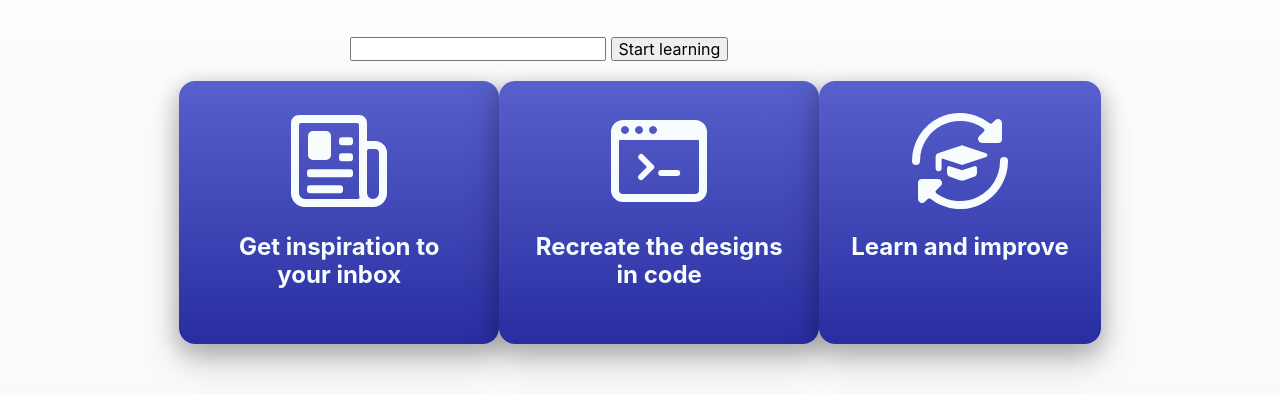
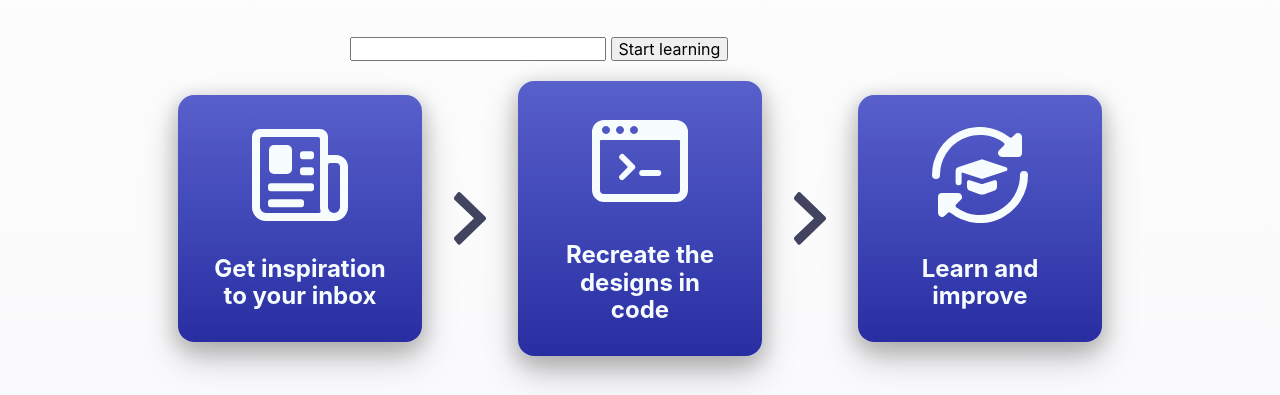
Before and after one commit to mulholio/copy-that-archive, a website: page index.html in a window 1280 px wide. Shown: the part 405-800 px from the top of the page. Drawn offline with nearby package versions, Linux system fonts and the light colour scheme.

Commit message:
style boxes

```diff
--- a/index.html
+++ b/index.html
@@ -34,10 +34,12 @@
         <svg xmlns="http://www.w3.org/2000/svg" viewbox="0 0 24 24"><title>newspaper-fold</title><rect x="4.252" y="4.5" width="5.75" height="7.25" rx="1.25" ry="1.25"/><path d="M24,10a3,3,0,0,0-3-3H19V2.5a2,2,0,0,0-2-2H2a2,2,0,0,0-2,2V20a3.5,3.5,0,0,0,3.5,3.5h17A3.5,3.5,0,0,0,24,20ZM3.5,21.5A1.5,1.5,0,0,1,2,20V3a.5.5,0,0,1,.5-.5h14A.5.5,0,0,1,17,3V20a3.494,3.494,0,0,0,.11.874.5.5,0,0,1-.484.625ZM22,20a1.5,1.5,0,1,1-3,0V9.5a.5.5,0,0,1,.5-.5H21a1,1,0,0,1,1,1Z"/><path d="M12.751,6.047h2a.75.75,0,0,1,.75.75v.5a.75.75,0,0,1-.75.75h-2A.749.749,0,0,1,12,7.3V6.8A.751.751,0,0,1,12.751,6.047Z"/><path d="M12.751,10.047h2a.75.75,0,0,1,.75.75v.5a.75.75,0,0,1-.75.75h-2A.75.75,0,0,1,12,11.3v-.5A.751.751,0,0,1,12.751,10.047Z"/><path d="M4.751,14.047h10a.75.75,0,0,1,.75.75v.5a.75.75,0,0,1-.75.75h-10A.75.75,0,0,1,4,15.3v-.5A.751.751,0,0,1,4.751,14.047Z"/><path d="M4.75,18.047h7.5a.75.75,0,0,1,.75.75v.5a.75.75,0,0,1-.75.75h-7.5A.749.749,0,0,1,4,19.3v-.5A.75.75,0,0,1,4.75,18.047Z"/></svg>
         <h3>Get inspiration to your inbox</h3>
       </div><!--End how-it-works__box-->
+      <svg class="how-it-works__chevron" version="1.1" xmlns="http://www.w3.org/2000/svg" xmlns:xlink="http://www.w3.org/1999/xlink"><title>arrow-right copy</title><g stroke="none" stroke-width="1" fill="none" fill-rule="evenodd"><g transform="translate(-528.000000, -869.000000)" fill="#41435F" fill-rule="nonzero"><g transform="translate(240.000000, 757.000000)"><g transform="translate(288.000000, 112.000000)"><path d="M6.4211721,52.2964546 L31.3439394,28.1110174 C31.7630403,27.6683292 32,27.0563559 32,26.4166717 C32,25.7769875 31.7630403,25.1650141 31.3439394,24.7223259 L6.4211721,0.547898139 C6.02171609,0.15725707 5.49555343,-0.0382030255 4.96296754,0.00620101112 C4.43038166,0.0506050478 3.93690643,0.331076856 3.59535276,0.783499175 L0.483753951,4.85697503 C-0.239427029,5.80208196 -0.140673926,7.21164691 0.705582768,8.0232768 L19.5970044,26.0016175 C19.7073035,26.1061902 19.7707431,26.2585486 19.7707431,26.4188736 C19.7707431,26.5791985 19.7073035,26.7315569 19.5970044,26.8361296 L0.711578141,44.821076 C0.302610391,45.2124705 0.0516882791,45.7669813 0.0141163659,46.3623911 C-0.0338128066,46.9547067 0.137741025,47.5431981 0.489749324,47.9939834 L3.60334659,52.0696611 C3.94553263,52.5210027 4.43885448,52.80067 4.97109284,52.8450451 C5.5033312,52.8894201 6.02923235,52.69473 6.42916593,52.3052621 L6.4211721,52.2964546 Z" ></path></g></g></g></g></svg>
       <div class="how-it-works__box">
         <svg xmlns="http://www.w3.org/2000/svg" viewbox="0 0 24 24"><title>programming-browser-1</title><path d="M7.019,15.47A.75.75,0,1,0,8.08,16.53l2.5-2.5a.749.749,0,0,0,0-1.06l-2.5-2.5a.75.75,0,0,0-1.061,1.06l1.793,1.793a.25.25,0,0,1,0,.354Z"/><path d="M12.55,15.75h4a.75.75,0,0,0,0-1.5h-4a.75.75,0,0,0,0,1.5Z"/><path d="M24,4.75a3,3,0,0,0-3-3H3a3,3,0,0,0-3,3v14.5a3,3,0,0,0,3,3H21a3,3,0,0,0,3-3Zm-14.346-1a.966.966,0,0,1,1.692,0,.969.969,0,0,1,.154.5.969.969,0,0,1-.154.5.966.966,0,0,1-1.692,0,.969.969,0,0,1-.154-.5A.969.969,0,0,1,9.654,3.75Zm-3.5,0a.966.966,0,0,1,1.692,0A.969.969,0,0,1,8,4.25a.969.969,0,0,1-.154.5.966.966,0,0,1-1.692,0A.969.969,0,0,1,6,4.25.969.969,0,0,1,6.154,3.75Zm-3.562.092A1,1,0,0,1,3.5,3.25a.985.985,0,0,1,.846.5.969.969,0,0,1,.154.5.969.969,0,0,1-.154.5.966.966,0,0,1-1.692,0,.969.969,0,0,1-.154-.5A.979.979,0,0,1,2.592,3.842ZM22,19.25a1,1,0,0,1-1,1H3a1,1,0,0,1-1-1V7a.25.25,0,0,1,.25-.25h19.5A.25.25,0,0,1,22,7Z"/></svg>
         <h3>Recreate the designs in code</h3>
       </div><!--End how-it-works__box-->
+      <svg class="how-it-works__chevron" version="1.1" xmlns="http://www.w3.org/2000/svg" xmlns:xlink="http://www.w3.org/1999/xlink"><title>arrow-right copy</title><g stroke="none" stroke-width="1" fill="none" fill-rule="evenodd"><g transform="translate(-528.000000, -869.000000)" fill="#41435F" fill-rule="nonzero"><g transform="translate(240.000000, 757.000000)"><g transform="translate(288.000000, 112.000000)"><path d="M6.4211721,52.2964546 L31.3439394,28.1110174 C31.7630403,27.6683292 32,27.0563559 32,26.4166717 C32,25.7769875 31.7630403,25.1650141 31.3439394,24.7223259 L6.4211721,0.547898139 C6.02171609,0.15725707 5.49555343,-0.0382030255 4.96296754,0.00620101112 C4.43038166,0.0506050478 3.93690643,0.331076856 3.59535276,0.783499175 L0.483753951,4.85697503 C-0.239427029,5.80208196 -0.140673926,7.21164691 0.705582768,8.0232768 L19.5970044,26.0016175 C19.7073035,26.1061902 19.7707431,26.2585486 19.7707431,26.4188736 C19.7707431,26.5791985 19.7073035,26.7315569 19.5970044,26.8361296 L0.711578141,44.821076 C0.302610391,45.2124705 0.0516882791,45.7669813 0.0141163659,46.3623911 C-0.0338128066,46.9547067 0.137741025,47.5431981 0.489749324,47.9939834 L3.60334659,52.0696611 C3.94553263,52.5210027 4.43885448,52.80067 4.97109284,52.8450451 C5.5033312,52.8894201 6.02923235,52.69473 6.42916593,52.3052621 L6.4211721,52.2964546 Z" ></path></g></g></g></g></svg>
       <div class="how-it-works__box">
         <svg xmlns="http://www.w3.org/2000/svg" viewbox="0 0 24 24"><title>e-learning-exchange</title><path d="M15.592,13.3l-2.736.911a1.152,1.152,0,0,1-.711,0L9.408,13.3a.491.491,0,0,0-.45.068.5.5,0,0,0-.208.406v1.091a1.154,1.154,0,0,0,.768,1.085l2.382.841a1.813,1.813,0,0,0,1.2,0l2.384-.842a1.152,1.152,0,0,0,.767-1.084V13.774a.5.5,0,0,0-.208-.406A.492.492,0,0,0,15.592,13.3Z"/><path d="M18.85,10.544a.5.5,0,0,0-.342-.474l-5.85-1.95a.5.5,0,0,0-.316,0l-5.85,1.95a.866.866,0,0,0-.592.821v2.9a.75.75,0,0,0,1.5,0V11.668a.251.251,0,0,1,.329-.238l4.613,1.538a.493.493,0,0,0,.316,0l5.85-1.95A.5.5,0,0,0,18.85,10.544Z"/><path d="M2,12A10,10,0,0,1,17.867,3.9a.5.5,0,0,1,.06.758L16.793,5.794A1,1,0,0,0,17.5,7.5h4a1,1,0,0,0,1-1v-4a1,1,0,0,0-1.707-.707l-.724.725a.5.5,0,0,1-.663.039A12,12,0,0,0,0,12a1,1,0,0,0,2,0Z"/><path d="M23,11a1,1,0,0,0-1,1A10,10,0,0,1,6.133,20.1a.5.5,0,0,1-.06-.758l1.134-1.135A1,1,0,0,0,6.5,16.5h-4a1,1,0,0,0-1,1v4a1,1,0,0,0,1.707.707l.725-.724a.5.5,0,0,1,.662-.039A12,12,0,0,0,24,12,1,1,0,0,0,23,11Z"/></svg>
         <h3>Learn and improve</h3>
--- a/style.css
+++ b/style.css
@@ -113,6 +113,13 @@ p .emphasis {
   display: flex;
   max-width: 960px;
   justify-content: space-between;
+  align-items: center;
+}
+
+.how-it-works__chevron {
+  margin: 32px;
+  width: 32px;
+  height: 53px;
 }
 
 /* how-it-works__box */
@@ -128,9 +135,17 @@ p .emphasis {
   flex-direction: column;
   align-items: center;
   text-align: center;
+  justify-content: space-between;
+  flex-grow: 1;
+}
+
+.how-it-works__box > h3 {
+  max-width: 180px;
+  margin: 32px 0 0 0;
 }
 
 .how-it-works__box > svg {
+  flex-grow: 1;
   max-width: 96px;
   max-height: 96px;
   min-width: 48px;
```
Also changed, not shown: img/arrow-right.svg (added).
